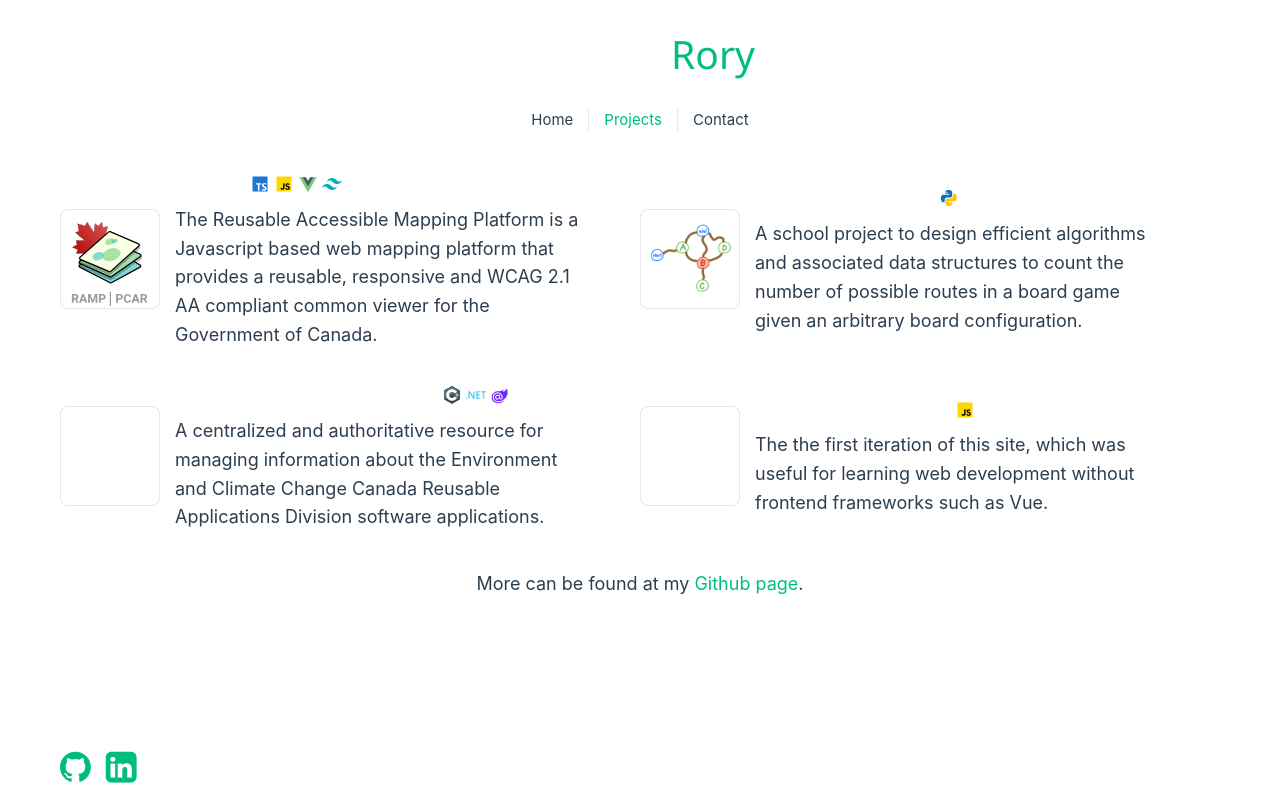
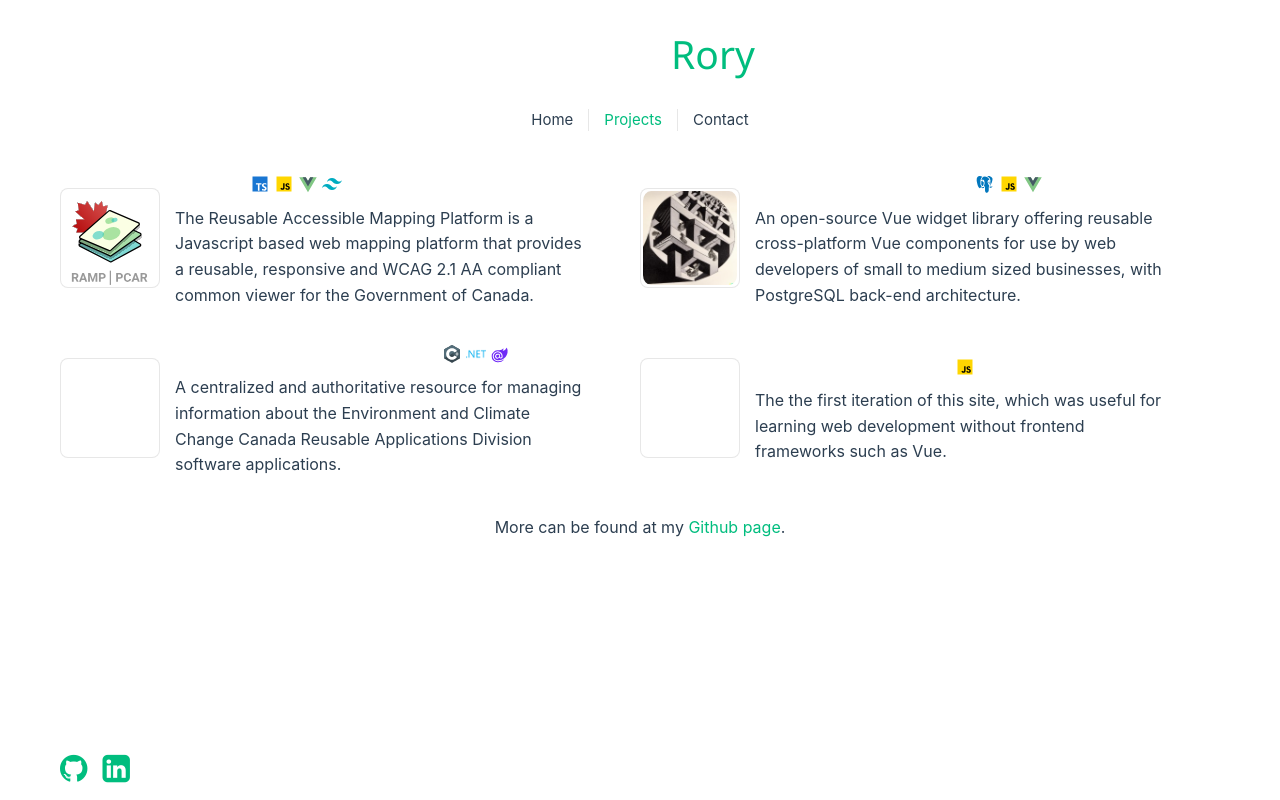
Before and after one commit to roryhofland/my-website, a Vue app: page /skills in a window 1280 px wide. Built offline with nearby package versions, Linux system fonts and the light colour scheme.

Commit message:
updated site

```diff
--- a/src/assets/main.css
+++ b/src/assets/main.css
@@ -3,7 +3,6 @@
     max-width: 1920px;
     padding: 2rem;
     font-weight: normal;
-    font-size: larger;
 }
 
 .green {
@@ -34,5 +33,6 @@ h3 {
         flex-direction: column;
         grid-template-columns: 1fr 1fr;
         padding: 1rem 4rem;
+        font-size: medium;
     }
 }
--- a/src/components/ProjectList.vue
+++ b/src/components/ProjectList.vue
@@ -39,24 +39,26 @@ import ProjectItem from "../components/ProjectItem.vue";
           class="proj-img"
           target="_blank"
           href="https://github.com/roryhofland/Routes"
-          ><img class="thumbnail" src="../assets/images/boardgame.png" alt=""
+          ><img class="thumbnail" src="../assets/images/epoch.jpg" alt=""
         /></a>
       </template>
       <template #heading>
         <a
           class="proj-title"
           target="_blank"
-          href="https://github.com/roryhofland/Routes"
-          >Board Game Design</a
+          href="https://github.com/csc301-2023-fall/project-7-epoch-t"
+          >Epoch D&D Marketplace</a
         ></template
       >
       <template #description>
-        A school project to design efficient algorithms and associated data
-        structures to count the number of possible routes in a board game given
-        an arbitrary board configuration.
+        An open-source Vue widget library offering reusable cross-platform Vue
+        components for use by web developers of small to medium sized
+        businesses, with PostgreSQL back-end architecture.
       </template>
       <template #stack>
-        <img src="../assets/icons/icons8-python.svg" alt="python" />
+        <img src="../assets/icons/icons8-postgres.svg" alt="postgres" />
+        <img src="../assets/icons/icons8-javascript.svg" alt="javascript" />
+        <img src="../assets/icons/icons8-vue.svg" alt="vue" />
       </template>
     </ProjectItem>
     <ProjectItem>
--- a/src/views/HomeView.vue
+++ b/src/views/HomeView.vue
@@ -8,13 +8,8 @@
         <h3>About Me</h3>
         Hey! My name is <strong>Rory Hofland</strong>, I am an undergraduate
         student at the <strong>University of Toronto</strong>, and I am working
-        my way towards a double major in Mathematics and Computer Science.
-        Currently, I'm completing a 16-month co-op term at
-        <a
-          href="https://www.canada.ca/en/environment-climate-change.html"
-          target="_blank"
-          >Environment and Climate Change Canada</a
-        >.
+        my way towards a double major in Mathematics and Computer Science. My
+        expected graduation data is <strong>April 2024</strong>.
       </div>
     </div>
 
@@ -37,7 +32,7 @@
     <div class="item">
       <i class="fa fa-star"></i>
       <div class="details">
-        <h3>More Random Details</h3>
+        <h3>Other Stuff</h3>
         Other than my academic studies, I have a few hobbies that occupy the
         rest of my time. I love to read, and will devour anything science
         fiction or high fantasy. I am currently reading
```
Also changed, not shown: src/assets/icons/icons8-postgres.svg (added), src/assets/images/epoch.jpg (added).
